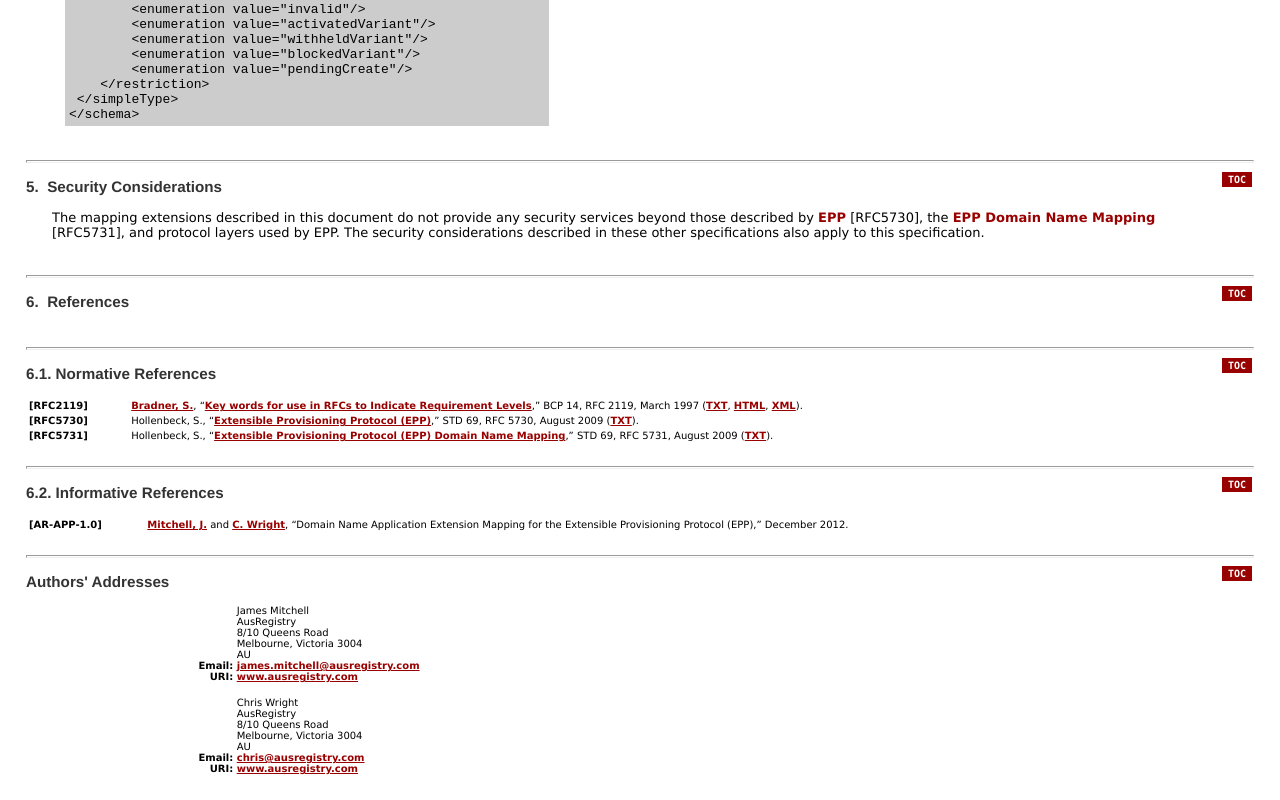
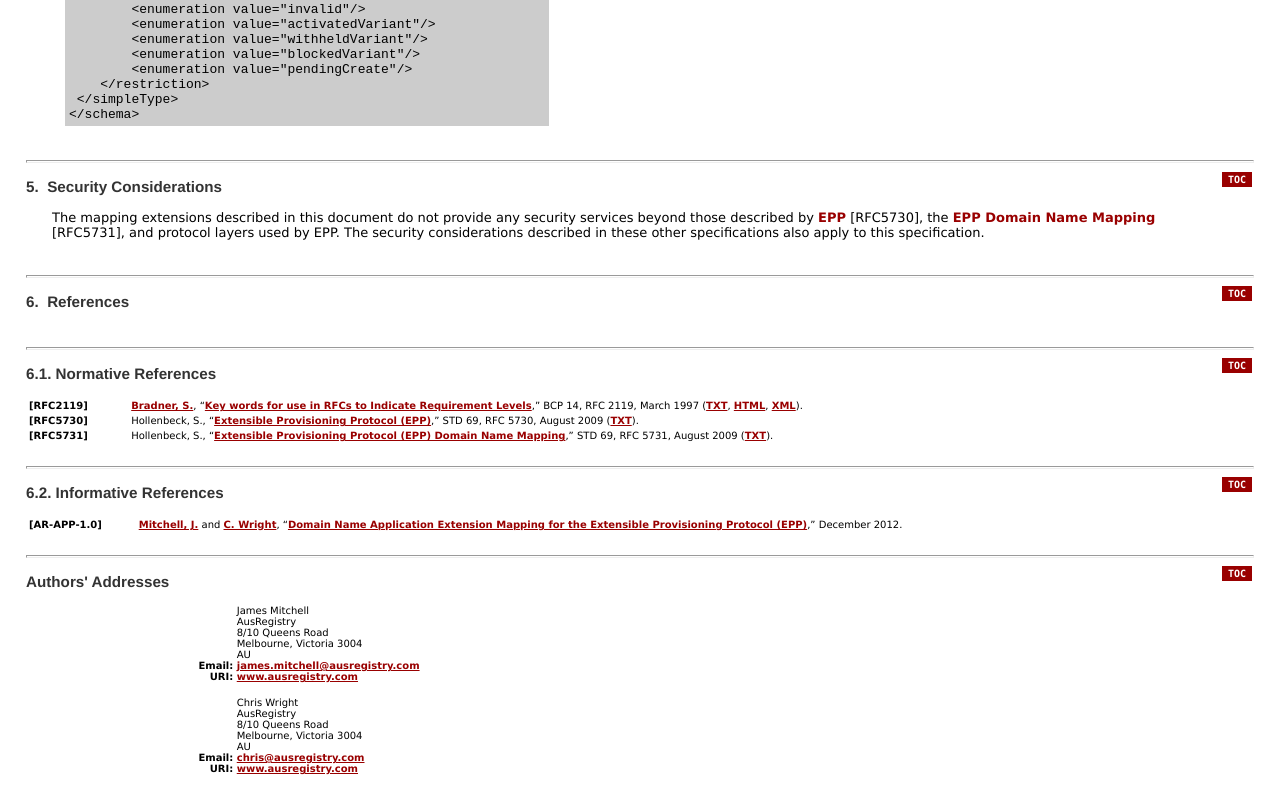
Before and after one commit to NeustarRegistry/docs-staging, a plain HTML site: page doc/exAvail-1.0/exAvail-1.0.html in a window 1280 px wide. Shown: the part 6296-7096 px from the top of the page. Drawn offline with Linux system fonts and the light colour scheme.

Commit message:
Added link to application-1.0 doc in referring docs
Added link to application-1.0 extension document to other documents that refer
to it

```diff
--- a/doc/exAvail-1.0/exAvail-1.0.html
+++ b/doc/exAvail-1.0/exAvail-1.0.html
@@ -860,9 +860,8 @@ References</h3>
 <h3>6.2.&nbsp;Informative References</h3>
 <table width="99%" border="0">
 <tr><td class="author-text" valign="top"><a name="AR-APP-1.0">[AR-APP-1.0]</a></td>
-<td class="author-text"><a href="mailto:james.mitchell@ausregistry.com">Mitchell, J.</a> and <a href="mailto:chris@ausregistry.com">C. Wright</a>, &ldquo;Domain Name Application Extension Mapping for the
-			Extensible Provisioning
-			Protocol (EPP),&rdquo; December&nbsp;2012.</td></tr>
+<td class="author-text"><a href="mailto:james.mitchell@ausregistry.com">Mitchell, J.</a> and <a href="mailto:chris@ausregistry.com">C. Wright</a>, &ldquo;<a href="../application-1.0/application-1.0.html">Domain Name Application Extension Mapping for the
+			Extensible Provisioning Protocol (EPP)</a>,&rdquo; December&nbsp;2012.</td></tr>
 </table>
 
 <a name="rfc.authors"></a><br /><hr />
```
Also changed, not shown: doc/tmch-1.0/tmch-1.0.html (+2 -3 lines).
